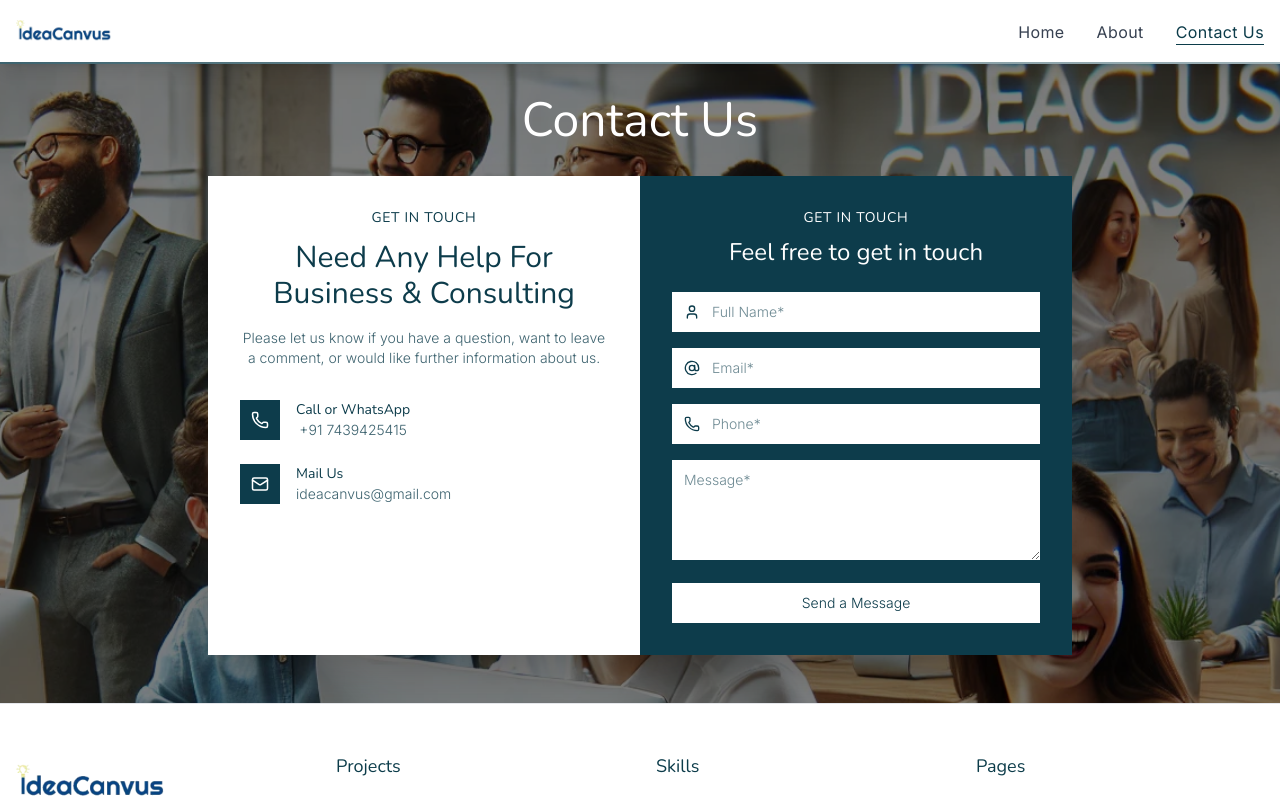
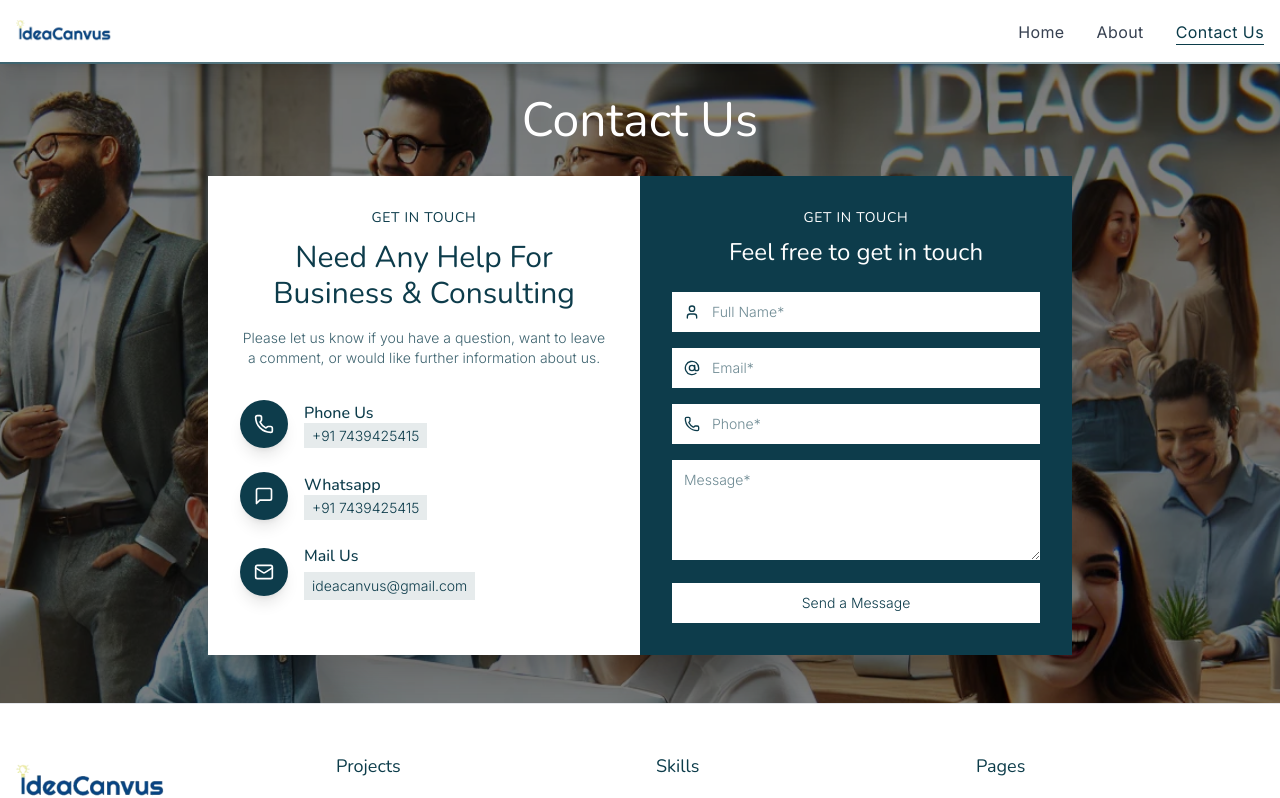
Before and after one commit to ideacanvus-123/ideacanvus, a Next.js app: page /contact-us in a window 1280 px wide. Shown: the top 798 px of the page. Built offline with nearby package versions, Linux system fonts and the light colour scheme.

Commit message:
upload_homepage_corrections

```diff
--- a/src/components/contact-form.tsx
+++ b/src/components/contact-form.tsx
@@ -4,7 +4,7 @@ import type React from "react"
 import { useState, type FormEvent } from "react"
 import { motion } from "framer-motion"
 import emailjs from "@emailjs/browser"
-import { Phone, Mail, User, AtSign } from "lucide-react"
+import { Phone, Mail, User, AtSign, MessageSquare } from "lucide-react"
 
 export default function ContactForm() {
   const [isLoading, setIsLoading] = useState(false)
@@ -102,7 +102,7 @@ export default function ContactForm() {
   }
 
   return (
-    <div className="mx-auto w-full">
+    <div className="mx-0 w-full">
       <div className="grid overflow-hidden rounded-md lg:grid-cols-2">
         {/* Left side - Contact Information */}
         <div className="bg-white p-6 md:p-8">
@@ -118,25 +118,55 @@ export default function ContactForm() {
           </div>
 
           <div className="space-y-6">
+
             <div className="flex items-center">
-              <div className="mr-4 flex h-10 w-10 items-center justify-center rounded-md bg-[#0d3c4b]">
-                <Phone className="text-white" size={18} />
+              <div className="mr-4 flex h-12 w-12 items-center justify-center rounded-full bg-[#0d3c4b] shadow-lg">
+                <Phone className="text-white" size={20} />
               </div>
-              <div>
-                <h3 className="text-sm font-light text-[#0d3c4b]">Call or WhatsApp</h3>
-                <p className="text-sm font-light text-[#0d3c4b] opacity-80">+91 7439425415</p>
+              <div className="text-left">
+                <h3 className="text-base font-medium text-[#0d3c4b]">Phone Us</h3>
+                <a
+                  href="mailto:ideacanvus@gmail.com"
+                  className="text-sm font-light text-[#0d3c4b] hover:text-[#0d3c4b]/80 transition-colors"
+                >
+                  <span className="bg-[#0d3c4b]/10 px-2 py-1 rounded-md">+91 7439425415</span>
+                </a>
               </div>
             </div>
 
+
             <div className="flex items-center">
-              <div className="mr-4 flex h-10 w-10 items-center justify-center rounded-md bg-[#0d3c4b]">
-                <Mail className="text-white" size={18} />
+              <div className="mr-4 flex h-12 w-12 items-center justify-center rounded-full bg-[#0d3c4b] shadow-lg">
+                <MessageSquare className="text-white" size={20} />
               </div>
               <div className="text-left">
-                <h3 className="text-sm font-light text-[#0d3c4b]">Mail Us</h3>
-                <p className="text-sm font-light text-[#0d3c4b] opacity-80">ideacanvus@gmail.com</p>
+                <h3 className="text-base font-medium text-[#0d3c4b]">Whatsapp</h3>
+                <a
+                  href="mailto:ideacanvus@gmail.com"
+                  className="text-sm font-light text-[#0d3c4b] hover:text-[#0d3c4b]/80 transition-colors"
+                >
+                  <span className="bg-[#0d3c4b]/10 px-2 py-1 rounded-md">+91 7439425415</span>
+                </a>
               </div>
             </div>
+
+
+            <div className="flex items-center">
+              <div className="mr-4 flex h-12 w-12 items-center justify-center rounded-full bg-[#0d3c4b] shadow-lg">
+                <Mail className="text-white" size={20} />
+              </div>
+              <div className="text-left">
+                <h3 className="text-base font-medium text-[#0d3c4b]">Mail Us</h3>
+                <a
+                  href="mailto:ideacanvus@gmail.com"
+                  className="text-sm font-light text-[#0d3c4b] hover:text-[#0d3c4b]/80 transition-colors"
+                >
+                  <span className="bg-[#0d3c4b]/10 px-2 py-1 rounded-md block mt-1">ideacanvus@gmail.com</span>
+                </a>
+              </div>
+            </div>
+
+
           </div>
         </div>
 
```
